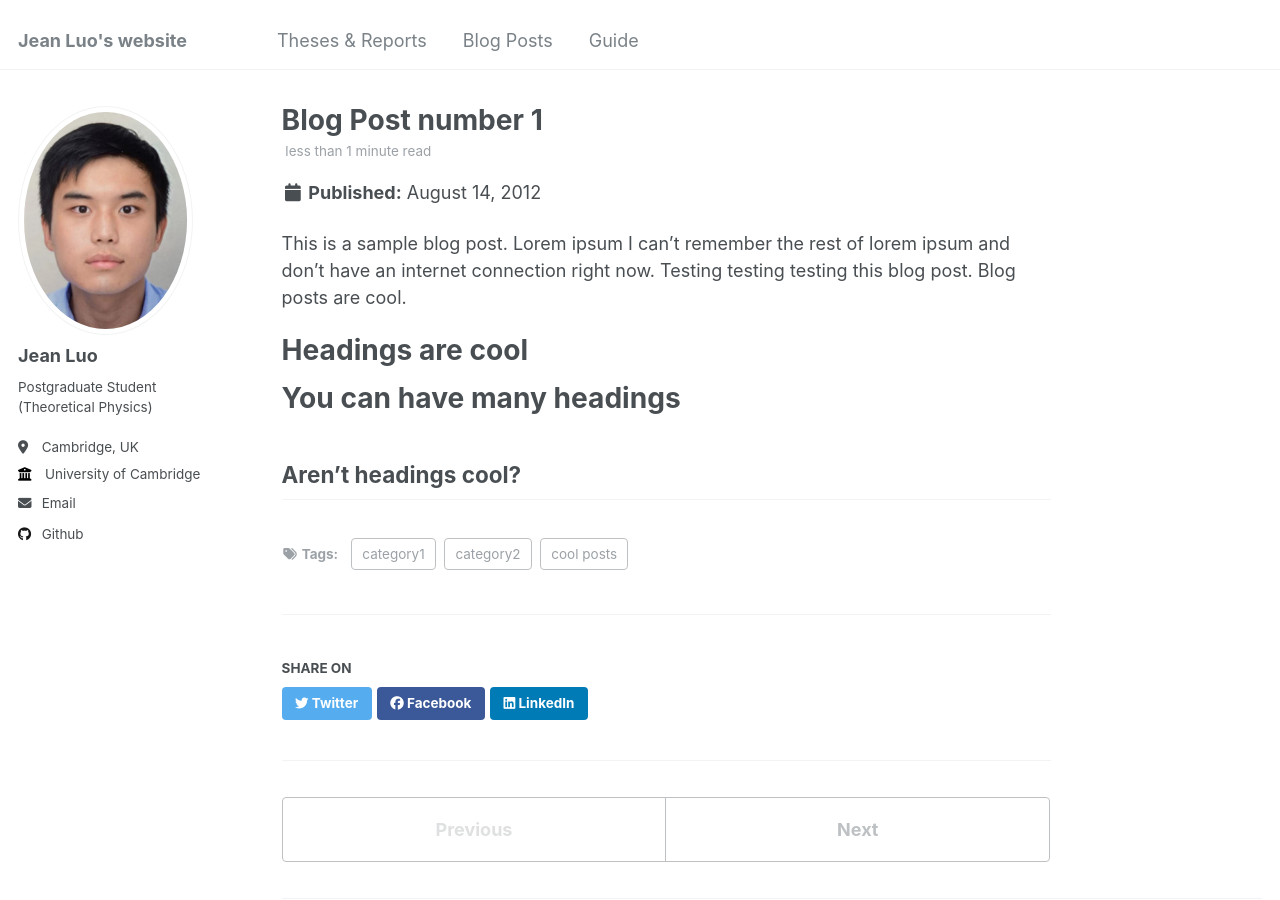
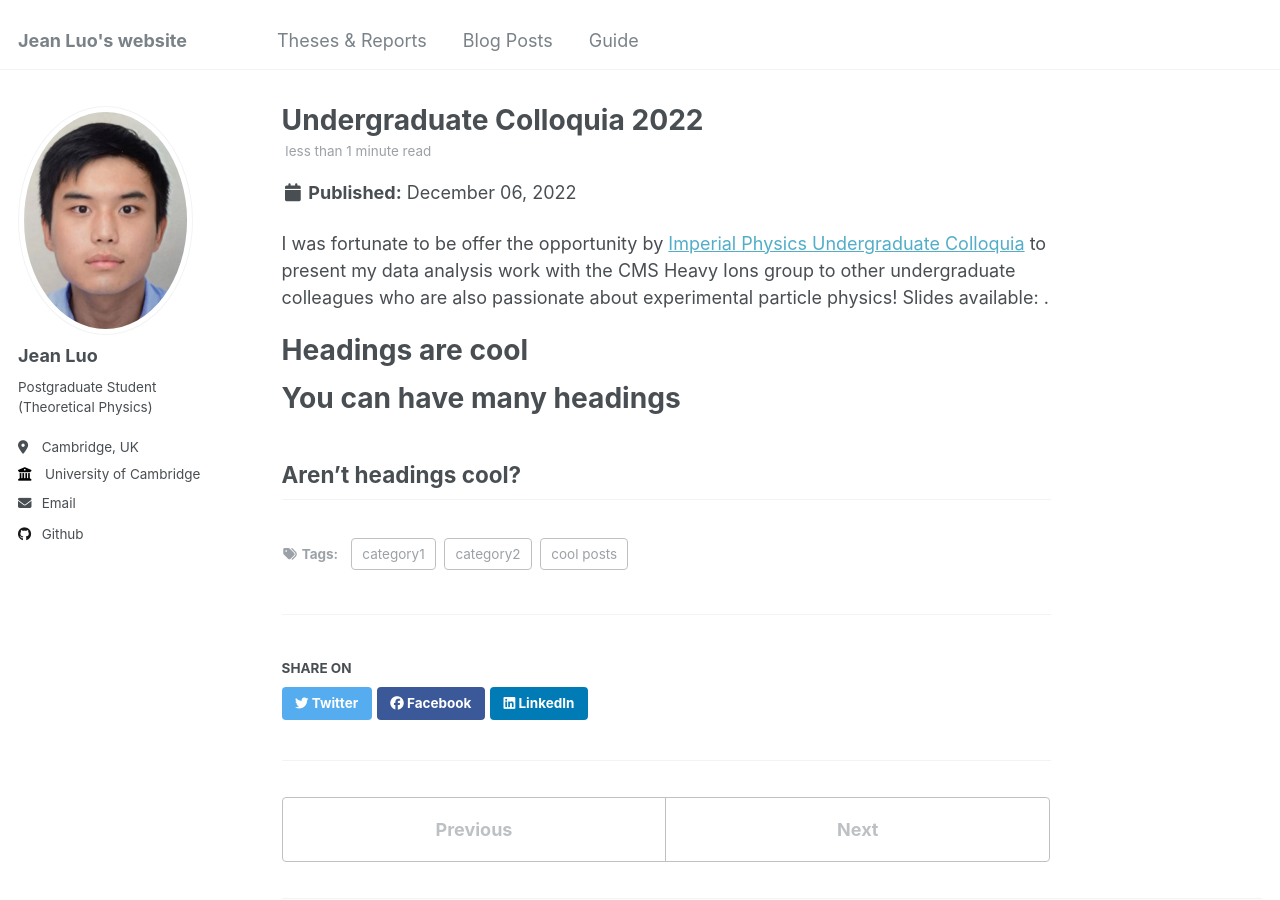
Before and after one commit to JeanYunqiLuo/JeanYunqiLuo.github.io, a Jekyll site: the page built from _posts/2012-08-14-blog-post-1.md, in a window 1280 px wide and 900 px high. Built offline with Jekyll 4.4.1, drawn with Linux system fonts in a browser that asks for light colours.

Commit message:
Update 2012-08-14-blog-post-1.md

```diff
--- a/_posts/2012-08-14-blog-post-1.md
+++ b/_posts/2012-08-14-blog-post-1.md
@@ -1,6 +1,6 @@
 ---
-title: 'Blog Post number 1'
-date: 2012-08-14
+title: 'Undergraduate Colloquia 2022'
+date: 2022-12-06
 permalink: /posts/2012/08/blog-post-1/
 tags:
   - cool posts
@@ -8,7 +8,7 @@ tags:
   - category2
 ---
 
-This is a sample blog post. Lorem ipsum I can't remember the rest of lorem ipsum and don't have an internet connection right now. Testing testing testing this blog post. Blog posts are cool.
+I was fortunate to be offer the opportunity by [Imperial Physics Undergraduate Colloquia](https://www.imperial.ac.uk/physics/students/current-students/undergraduates/community/colloquia/) to present my data analysis work with the CMS Heavy Ions group to other undergraduate colleagues who are also passionate about experimental particle physics! Slides available: .
 
 Headings are cool
 ======
```
